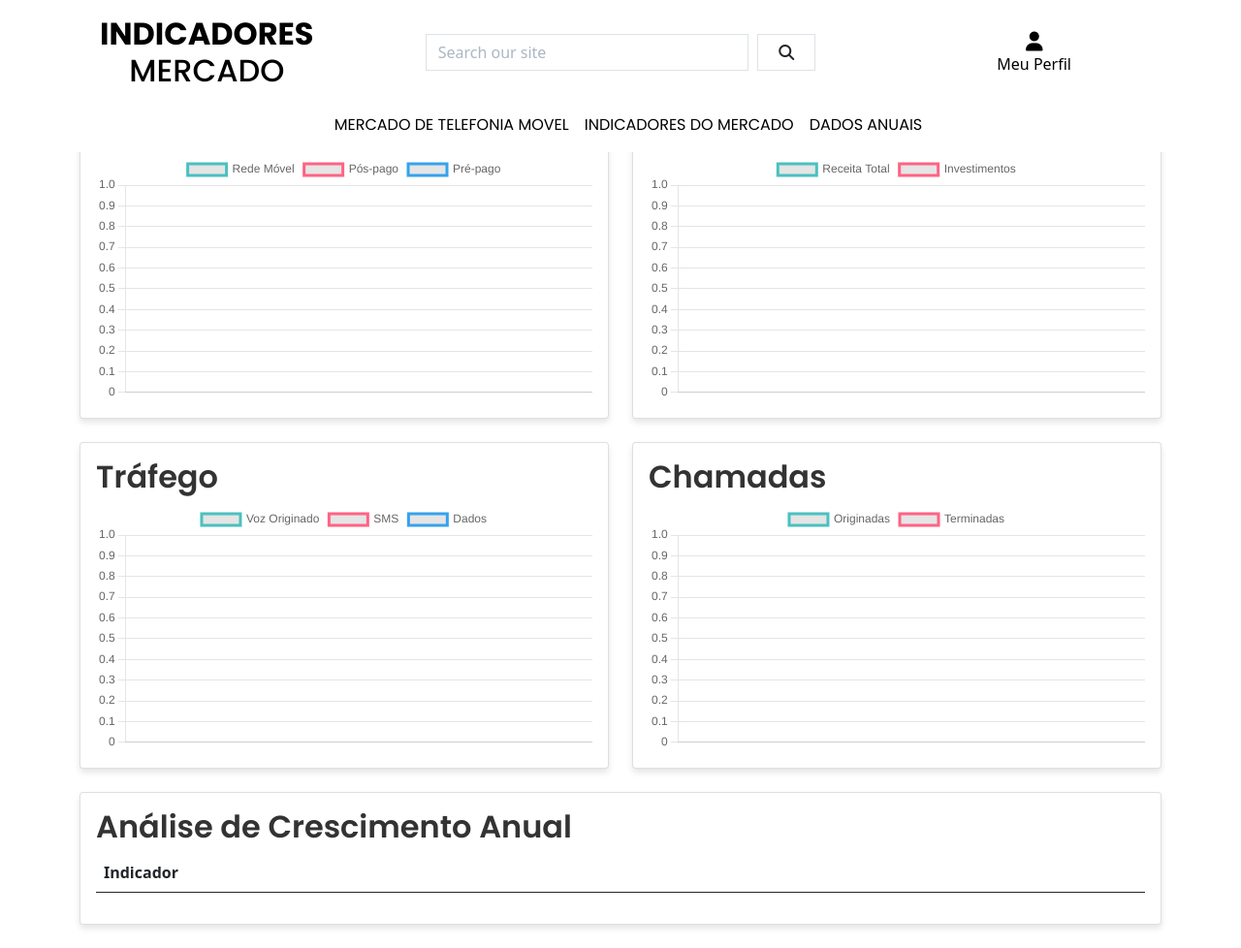
After one commit to atchutchi/relatorio-mercado, a Django app: template dados_anuais/templates/dados_anuais/operator_evolution.html in a window 1280 px wide. The commit adds this page. Shown: the whole page at 97% size. Run offline with Django 5.2, Linux system fonts and the light colour scheme; the template is opened without the code that fills it: most values are stand-ins (such as "Sample title", 1, 10 or a date in 2020); lists and menus that the app fills with data are empty; some libraries are stand-ins or nearby versions.

Commit message:
Add Operator Evolution feature - Create OperatorEvolutionView for individual operator analysis - Add operator_evolution.html template with charts - Implement operator_evolution.js for dynamic data visualization - Update navigation to include Operator Evolution page

```diff
--- /dev/null
+++ b/dados_anuais/static/js/operator_evolution.js
@@ -0,0 +1,174 @@
+document.addEventListener('DOMContentLoaded', function() {
+    renderAssinantesChart();
+    renderReceitaInvestimentosChart();
+    renderTrafegoChart();
+    renderChamadasChart();
+    renderGrowthTable();
+});
+
+function renderAssinantesChart() {
+    const ctx = document.getElementById('assinantesChart').getContext('2d');
+    new Chart(ctx, {
+        type: 'line',
+        data: {
+            labels: anos,
+            datasets: [
+                {
+                    label: 'Rede Móvel',
+                    data: evolutionData.assinantes_rede_movel,
+                    borderColor: 'rgb(75, 192, 192)',
+                    tension: 0.1
+                },
+                {
+                    label: 'Pós-pago',
+                    data: evolutionData.assinantes_pos_pago,
+                    borderColor: 'rgb(255, 99, 132)',
+                    tension: 0.1
+                },
+                {
+                    label: 'Pré-pago',
+                    data: evolutionData.assinantes_pre_pago,
+                    borderColor: 'rgb(54, 162, 235)',
+                    tension: 0.1
+                }
+            ]
+        },
+        options: {
+            responsive: true,
+            scales: {
+                y: {
+                    beginAtZero: true
+                }
+            }
+        }
+    });
+}
+
+function renderReceitaInvestimentosChart() {
+    const ctx = document.getElementById('receitaInvestimentosChart').getContext('2d');
+    new Chart(ctx, {
+        type: 'line',
+        data: {
+            labels: anos,
+            datasets: [
+                {
+                    label: 'Receita Total',
+                    data: evolutionData.receita_total,
+                    borderColor: 'rgb(75, 192, 192)',
+                    tension: 0.1
+                },
+                {
+                    label: 'Investimentos',
+                    data: evolutionData.investimentos,
+                    borderColor: 'rgb(255, 99, 132)',
+                    tension: 0.1
+                }
+            ]
+        },
+        options: {
+            responsive: true,
+            scales: {
+                y: {
+                    beginAtZero: true
+                }
+            }
+        }
+    });
+}
+
+function renderTrafegoChart() {
+    const ctx = document.getElementById('trafegoChart').getContext('2d');
+    new Chart(ctx, {
+        type: 'line',
+        data: {
+            labels: anos,
+            datasets: [
+                {
+                    label: 'Voz Originado',
+                    data: evolutionData.trafego_voz_originado,
+                    borderColor: 'rgb(75, 192, 192)',
+                    tension: 0.1
+                },
+                {
+                    label: 'SMS',
+                    data: evolutionData.trafego_sms,
+                    borderColor: 'rgb(255, 99, 132)',
+                    tension: 0.1
+                },
+                {
+                    label: 'Dados',
+                    data: evolutionData.trafego_dados,
+                    borderColor: 'rgb(54, 162, 235)',
+                    tension: 0.1
+                }
+            ]
+        },
+        options: {
+            responsive: true,
+            scales: {
+                y: {
+                    beginAtZero: true
+                }
+            }
+        }
+    });
+}
+
+function renderChamadasChart() {
+    const ctx = document.getElementById('chamadasChart').getContext('2d');
+    new Chart(ctx, {
+        type: 'line',
+        data: {
+            labels: anos,
+            datasets: [
+                {
+                    label: 'Originadas',
+                    data: evolutionData.chamadas_originadas,
+                    borderColor: 'rgb(75, 192, 192)',
+                    tension: 0.1
+                },
+                {
+                    label: 'Terminadas',
+                    data: evolutionData.chamadas_terminadas,
+                    borderColor: 'rgb(255, 99, 132)',
+                    tension: 0.1
+                }
+            ]
+        },
+        options: {
+            responsive: true,
+            scales: {
+                y: {
+                    beginAtZero: true
+                }
+            }
+        }
+    });
+}
+
+function renderGrowthTable() {
+    const tableBody = document.querySelector('#growthTable tbody');
+    let tableHtml = '';
+
+    for (const [indicador, dados] of Object.entries(growthData)) {
+        tableHtml += `
+            <tr>
+                <td>${formatIndicatorName(indicador)}</td>
+                ${dados.map(valor => `<td>${formatNumber(valor, 2)}%</td>`).join('')}
+            </tr>
+        `;
+    }
+
+    tableBody.innerHTML = tableHtml;
+}
+
+function formatIndicatorName(name) {
+    return name.replace(/_/g, ' ').replace(/\b\w/g, l => l.toUpperCase());
+}
+
+function formatNumber(number, decimals = 0) {
+    return new Intl.NumberFormat('fr-FR', {
+        minimumFractionDigits: decimals,
+        maximumFractionDigits: decimals
+    }).format(number);
+}
--- /dev/null
+++ b/dados_anuais/templates/dados_anuais/operator_evolution.html
@@ -0,0 +1,86 @@
+{% extends 'base.html' %}
+{% load static %}
+{% load humanize %}
+{% load custom_filters %}
+
+{% block title %}Evolução da {{ operadora }}{% endblock %}
+
+{% block extra_css %}
+<link rel="stylesheet" href="{% static 'css/operator_evolution.css' %}">
+{% endblock %}
+
+{% block content %}
+<div class="container mt-4">
+    <h1 class="mb-4">Evolução da {{ operadora }}</h1>
+
+    <div class="row">
+        <div class="col-md-6">
+            <div class="card mb-4">
+                <div class="card-body">
+                    <h2 class="card-title">Assinantes</h2>
+                    <canvas id="assinantesChart"></canvas>
+                </div>
+            </div>
+        </div>
+        <div class="col-md-6">
+            <div class="card mb-4">
+                <div class="card-body">
+                    <h2 class="card-title">Receita e Investimentos</h2>
+                    <canvas id="receitaInvestimentosChart"></canvas>
+                </div>
+            </div>
+        </div>
+    </div>
+
+    <div class="row">
+        <div class="col-md-6">
+            <div class="card mb-4">
+                <div class="card-body">
+                    <h2 class="card-title">Tráfego</h2>
+                    <canvas id="trafegoChart"></canvas>
+                </div>
+            </div>
+        </div>
+        <div class="col-md-6">
+            <div class="card mb-4">
+                <div class="card-body">
+                    <h2 class="card-title">Chamadas</h2>
+                    <canvas id="chamadasChart"></canvas>
+                </div>
+            </div>
+        </div>
+    </div>
+
+    <div class="card mb-4">
+        <div class="card-body">
+            <h2 class="card-title">Análise de Crescimento Anual</h2>
+            <div class="table-responsive">
+                <table id="growthTable" class="table table-striped">
+                    <thead>
+                        <tr>
+                            <th>Indicador</th>
+                            {% for ano in anos %}
+                                {% if not forloop.first %}
+                                    <th>{{ ano }}</th>
+                                {% endif %}
+                            {% endfor %}
+                        </tr>
+                    </thead>
+                    <tbody>
+                    </tbody>
+                </table>
+            </div>
+        </div>
+    </div>
+</div>
+{% endblock %}
+
+{% block extra_js %}
+<script src="https://cdn.jsdelivr.net/npm/chart.js"></script>
+<script>
+    var anos = {{ anos|safe }};
+    var evolutionData = {{ evolution_data|safe }};
+    var growthData = {{ growth_data|safe }};
+</script>
+<script src="{% static 'js/operator_evolution.js' %}"></script>
+{% endblock %}
--- a/dados_anuais/urls.py
+++ b/dados_anuais/urls.py
@@ -1,8 +1,10 @@
 from django.urls import path
 from .views.market_overview import MarketOverviewView
 from .views.annual_comparison import AnnualComparisonView
+from .views.operator_evolution import OperatorEvolutionView
 
 urlpatterns = [
     path('market-overview/', MarketOverviewView.as_view(), name='market_overview'),
     path('annual-comparison/', AnnualComparisonView.as_view(), name='annual_comparison'),
+    path('operator-evolution/<str:operadora>/', OperatorEvolutionView.as_view(), name='operator_evolution'),
 ]
--- a/relatorio_mercado/templates/includes/main-nav.html
+++ b/relatorio_mercado/templates/includes/main-nav.html
@@ -33,6 +33,8 @@
             <div class="dropdown-menu border-0" aria-labelledby="dados-anuais-link">
                 <a href="{% url 'market_overview' %}" class="dropdown-item">Visão Geral do Mercado</a>
                 <a href="{% url 'annual_comparison' %}" class="dropdown-item">Comparação Anual</a>
+                <a href="{% url 'operator_evolution' operadora='MTN' %}" class="dropdown-item">Evolução MTN</a>
+                <a href="{% url 'operator_evolution' operadora='ORANGE' %}" class="dropdown-item">Evolução Orange</a>
             </div>
         </li>
 
```
Also changed, not shown: dados_anuais/views/operator_evolution.py (added, +46 -0 lines), dados_anuais/static/css/operator_evolution.css (added).
